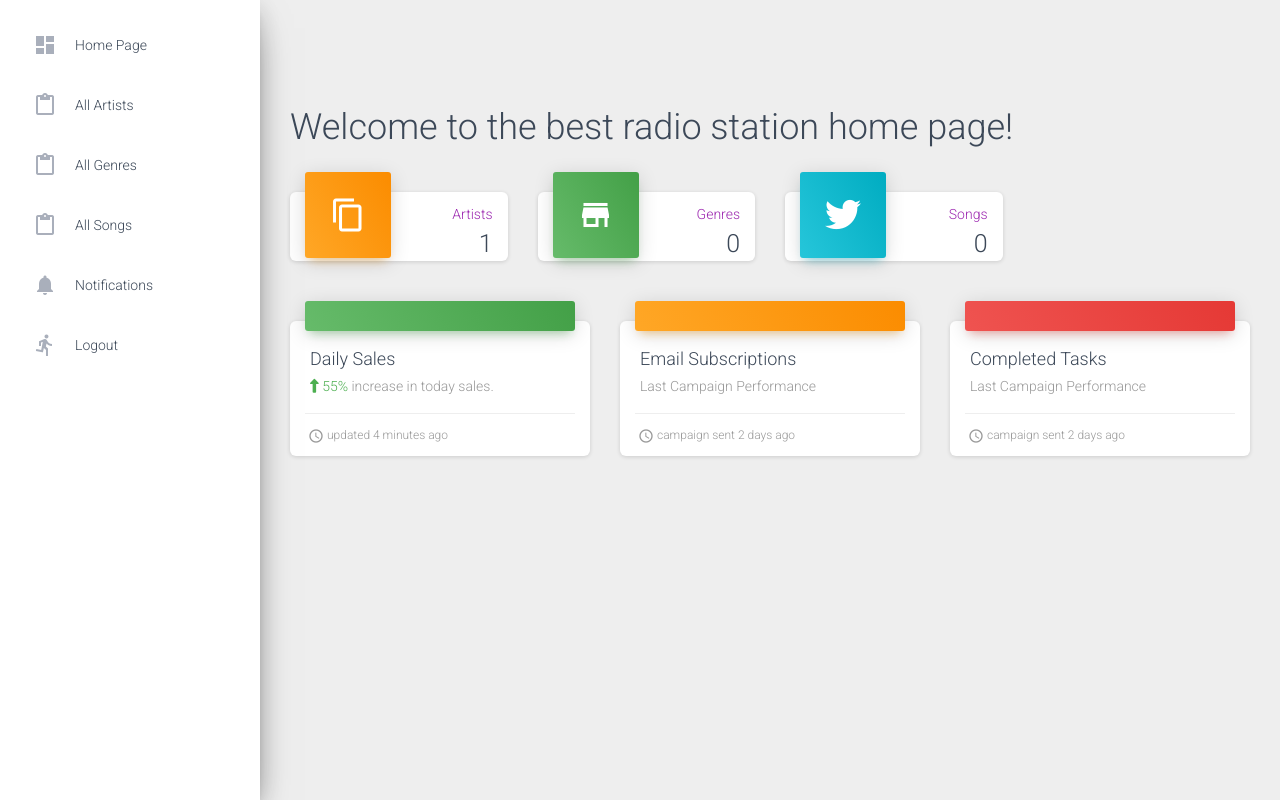
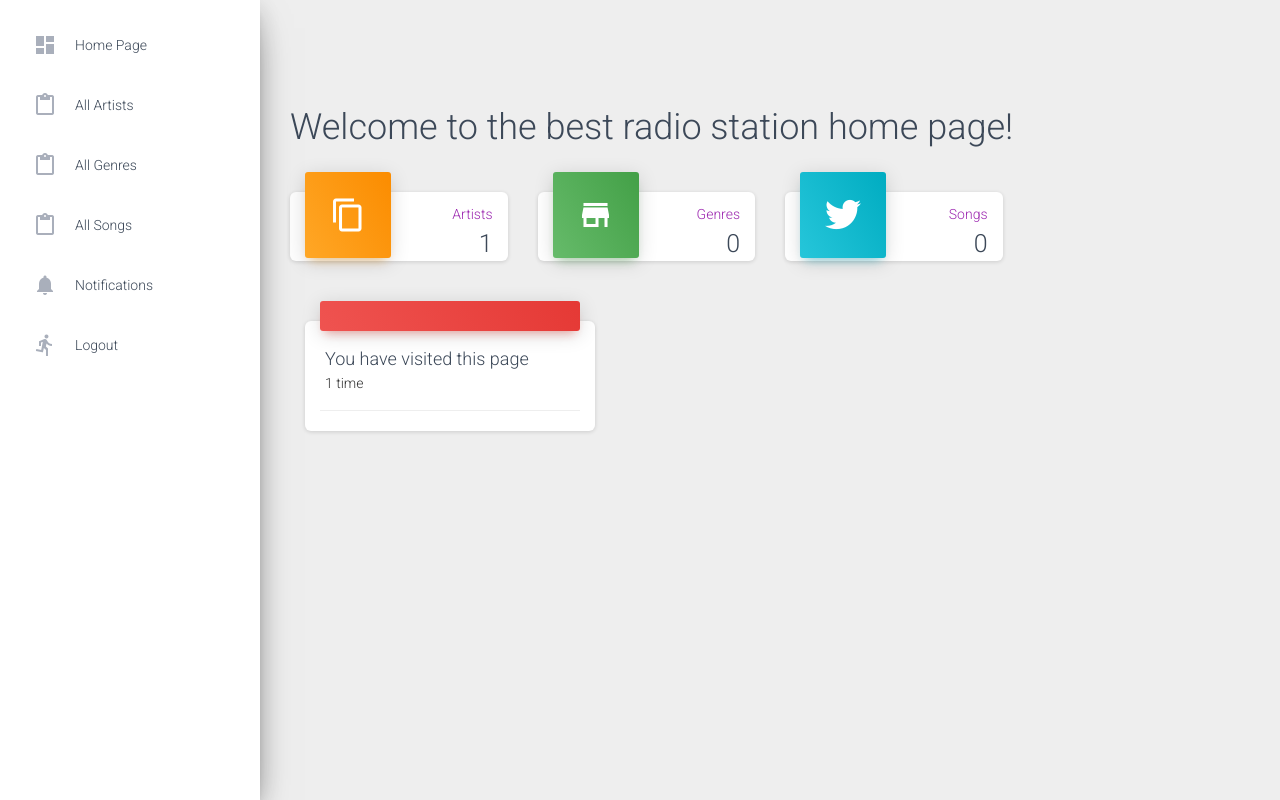
Before and after one commit to KirillMelanich/radio_station, a Django app: page / in a window 1280 px wide. Run offline with Django 4.2, Linux system fonts and the light colour scheme; the visitor is signed in with stand-in values (Sample User, id 1); data comes from the database, SQL or seed files in the repository; data that the repository does not hold is empty; some libraries are stand-ins or nearby versions.

Commit message:
Customised home page

```diff
--- a/templates/catalog/index.html
+++ b/templates/catalog/index.html
@@ -38,12 +38,6 @@
             <h3 class="card-title"> {{ num_artists }}
             </h3>
           </div>
-{#          <div class="card-footer">#}
-{#            <div class="stats">#}
-{#              <i class="material-icons text-danger">warning</i>#}
-{#              <a href="#pablo">Get More Space...</a>#}
-{#            </div>#}
-{#          </div>#}
         </div>
       </div>
       <div class="col-lg-3 col-md-6 col-sm-6">
@@ -55,29 +49,8 @@
             <p class="card-category"><a href="{% url 'catalog:genre-list' %}">Genres</a></p>
             <h3 class="card-title">{{ num_genres }}</h3>
           </div>
-{#          <div class="card-footer">#}
-{#            <div class="stats">#}
-{#              <i class="material-icons">date_range</i> Last 24 Hours#}
-{#            </div>#}
-{#          </div>#}
         </div>
       </div>
-{#      <div class="col-lg-3 col-md-6 col-sm-6">#}
-{#        <div class="card card-stats">#}
-{#          <div class="card-header card-header-danger card-header-icon">#}
-{#            <div class="card-icon">#}
-{#              <i class="material-icons">info_outline</i>#}
-{#            </div>#}
-{#            <p class="card-category">Fixed Issues</p>#}
-{#            <h3 class="card-title">75</h3>#}
-{#          </div>#}
-{#          <div class="card-footer">#}
-{#            <div class="stats">#}
-{#              <i class="material-icons">local_offer</i> Tracked from Github#}
-{#            </div>#}
-{#          </div>#}
-{#        </div>#}
-{#      </div>#}
       <div class="col-lg-3 col-md-6 col-sm-6">
         <div class="card card-stats">
           <div class="card-header card-header-info card-header-icon">
@@ -87,60 +60,21 @@
             <p class="card-category"><a href="{% url 'catalog:song-list' %}">Songs</a></p>
             <h3 class="card-title">{{ num_songs }}</h3>
           </div>
-{#          <div class="card-footer">#}
-{#            <div class="stats">#}
-{#              <i class="material-icons">update</i> Just Updated#}
-{#            </div>#}
-{#          </div>#}
         </div>
       </div>
     </div>
-    <div class="row">
-      <div class="col-md-4">
-        <div class="card card-chart">
-          <div class="card-header card-header-success">
-            <div class="ct-chart" id="dailySalesChart"></div>
-          </div>
-          <div class="card-body">
-            <h4 class="card-title">Daily Sales</h4>
-            <p class="card-category">
-              <span class="text-success"><i class="fa fa-long-arrow-up"></i> 55% </span> increase in today sales.</p>
-          </div>
-          <div class="card-footer">
-            <div class="stats">
-              <i class="material-icons">access_time</i> updated 4 minutes ago
-            </div>
-          </div>
-        </div>
-      </div>
-      <div class="col-md-4">
-        <div class="card card-chart">
-          <div class="card-header card-header-warning">
-            <div class="ct-chart" id="websiteViewsChart"></div>
-          </div>
-          <div class="card-body">
-            <h4 class="card-title">Email Subscriptions</h4>
-            <p class="card-category">Last Campaign Performance</p>
-          </div>
-          <div class="card-footer">
-            <div class="stats">
-              <i class="material-icons">access_time</i> campaign sent 2 days ago
-            </div>
-          </div>
-        </div>
-      </div>
       <div class="col-md-4">
         <div class="card card-chart">
           <div class="card-header card-header-danger">
             <div class="ct-chart" id="completedTasksChart"></div>
           </div>
           <div class="card-body">
-            <h4 class="card-title">Completed Tasks</h4>
-            <p class="card-category">Last Campaign Performance</p>
+            <h4 class="card-title">You have visited this page</h4>
+            {{ num_visits }} time{{ num_visits|pluralize }}
           </div>
           <div class="card-footer">
             <div class="stats">
-              <i class="material-icons">access_time</i> campaign sent 2 days ago
+
             </div>
           </div>
         </div>
@@ -148,16 +82,3 @@
 
 
 {% endblock content %}
-
-<!-- Specific Page JS goes HERE  -->
-{% block javascripts %}
-
-  <script>
-    $(document).ready(function() {
-      // Javascript method's body can be found in assets/js/demos.js
-      md.initDashboardPageCharts();
-
-    });
-  </script>
-
-{% endblock javascripts %}
```
Also changed, not shown: static/assets/css/material-dashboard.css.
